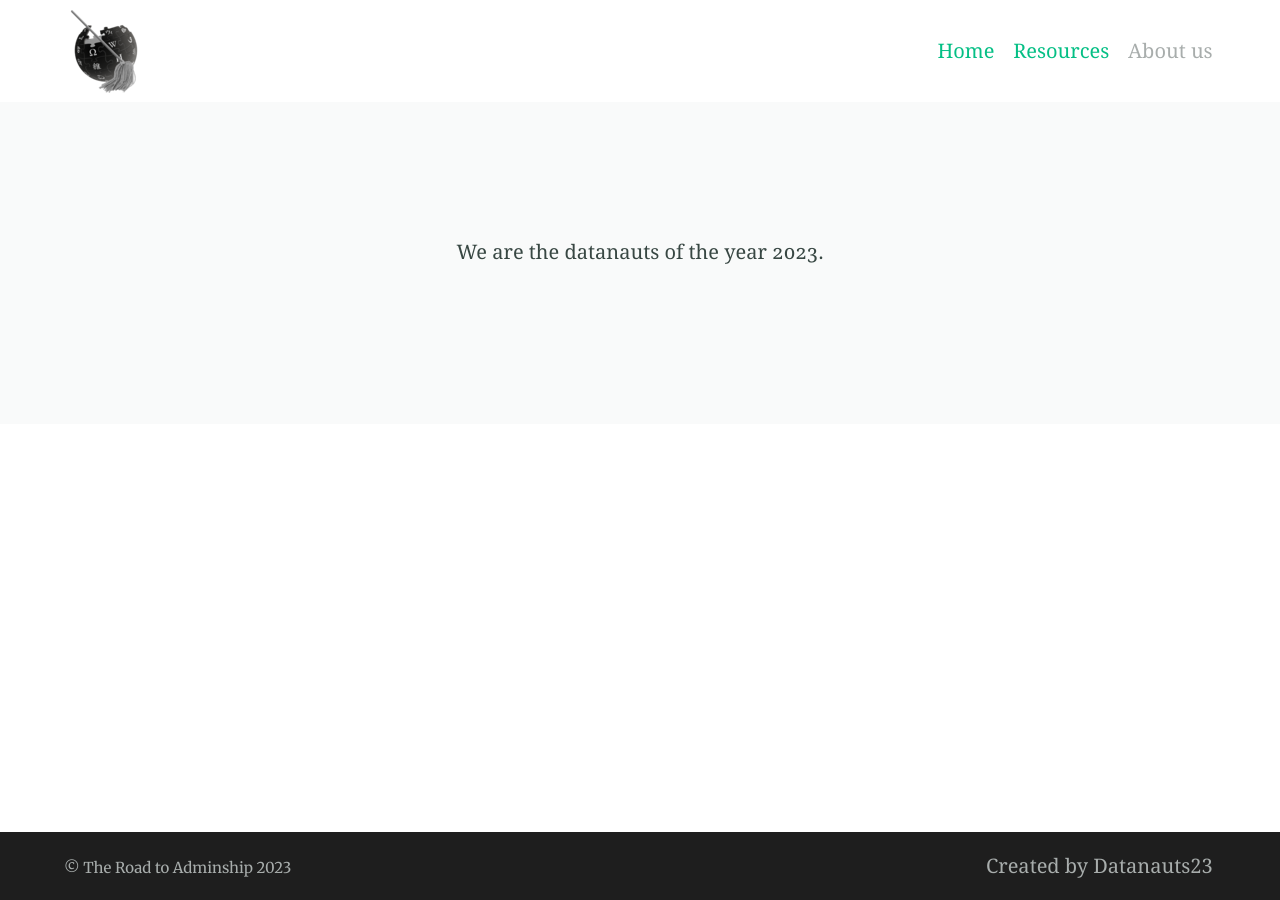
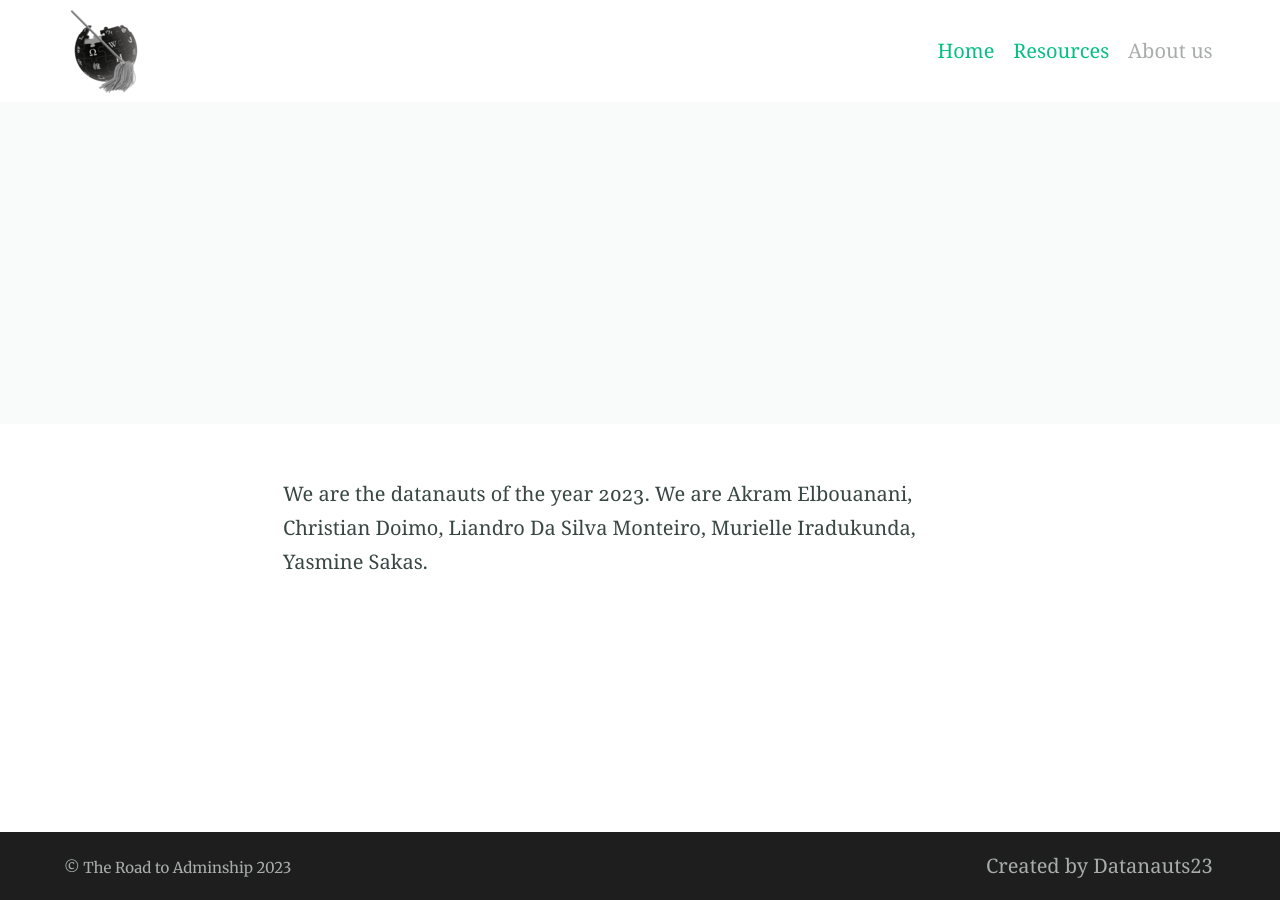
Before and after one commit to Sakasy/sakasy.github.io, a Jekyll site: the page built from members.md, in a window 1280 px wide. Built offline with Jekyll 4.4.1, drawn with Linux system fonts in a browser that asks for light colours.

Commit message:
Update members.md

```diff
--- a/members.md
+++ b/members.md
@@ -1,7 +1,7 @@
 ---
 feature_text: |
-  We are the datanauts of the year 2023.
 feature_image: "key.jpeg"
-excerpt: ""
-aside: false
 ---
+
+ We are the datanauts of the year 2023.
+ We are Akram Elbouanani, Christian Doimo, Liandro Da Silva Monteiro, Murielle Iradukunda, Yasmine Sakas.
```
